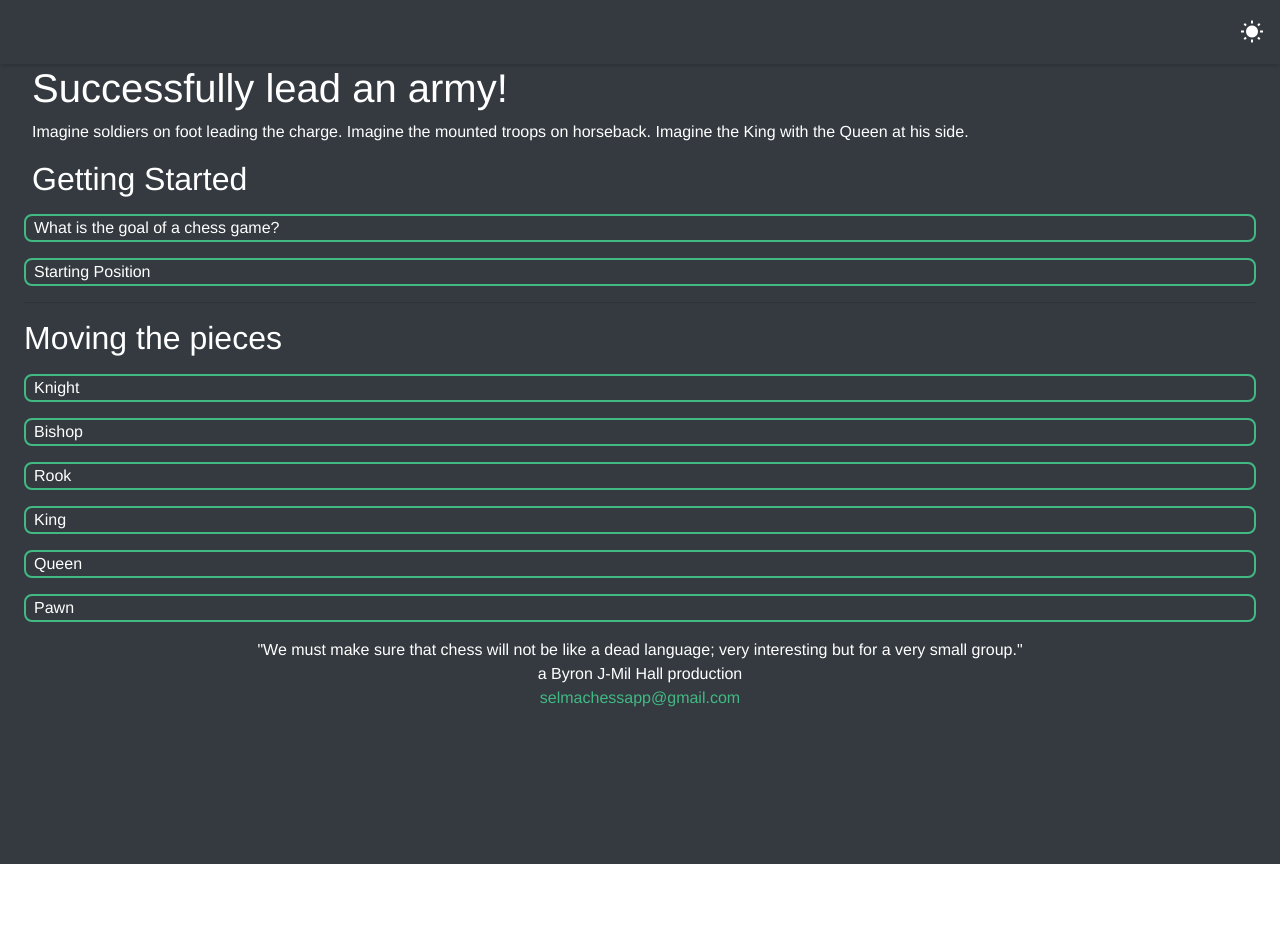
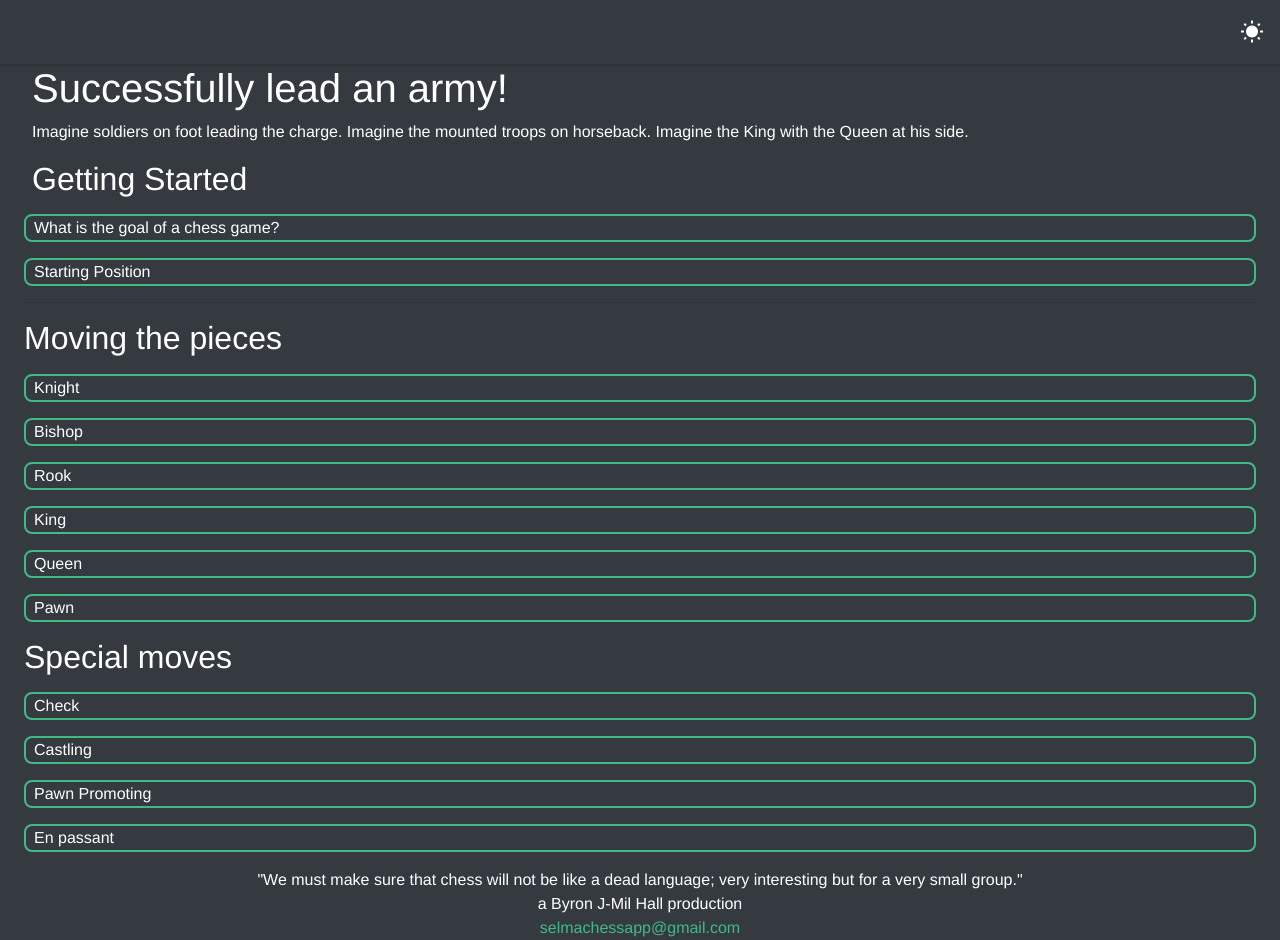
Before and after one commit to napoleon-commits/SelmaChessApp, a Vue app: page /#/ in a window 1280 px wide. Before the commit the page ends 864 px from the top, so only its background shows below. Built offline with nearby package versions, Linux system fonts and the light colour scheme.

Commit message:
landing page

```diff
--- a/src/components/Learn.vue
+++ b/src/components/Learn.vue
@@ -50,7 +50,7 @@
       <div class="mb-3">
         <div class="h2">Moving the pieces</div>
       </div>
-      <div v-for="(move, index) in ChessMovements" :key="index">
+      <div v-for="(move, index) in ChessMovements" :key="'basic-moves'+index">
         <div class="mb-3">
           <button
             :class="`custom-button-offline w-100 text-left px-2`"
@@ -72,6 +72,34 @@
           </div>
         </div>
       </div>
+      <div class="mb-3">
+        <div class="h2">Special moves</div>
+      </div>
+      <div v-for="(obj, index) in SpecialMoves" :key="'special-move'+index">
+        <div class="mb-3">
+          <button
+            :class="`custom-button-offline w-100 text-left px-2`"
+            type="button"
+            data-toggle="collapse"
+            aria-expanded="false"
+            :data-target="`#${String(obj.move).replace(' ','')}`"
+            :aria-controls="obj.move"
+          >
+              {{obj.move}}
+          </button>
+          <div
+            class="collapse px-2"
+            :id="String(obj.move).replace(' ', '')"
+          >
+            <div class="mb-3">
+              {{obj.description}}
+            </div>
+            <div>
+              IMAGE
+            </div>
+          </div>
+        </div>
+      </div>
   </div>
 </template>
 
@@ -79,6 +107,7 @@
 import LandingPageHeader from '../static/LandingPageHeader';
 import GettingStarted from '../static/GettingStarted';
 import ChessMovements from '../static/ChessMovements';
+import SpecialMoves from '../static/SpecialMoves';
 
 import StaticChessBoard from './subcomponents/StaticChessBoard';
 import { startBoard } from '../constants';
@@ -93,6 +122,7 @@ export default {
       GettingStarted,
       startBoard,
       ChessMovements,
+      SpecialMoves,
     };
   },
 };
```
